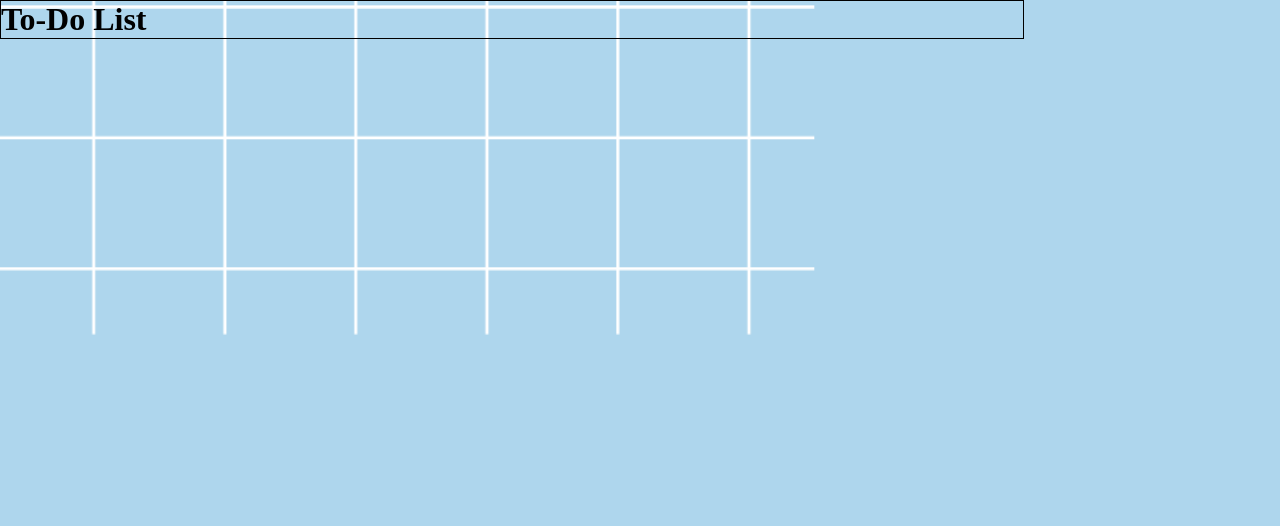
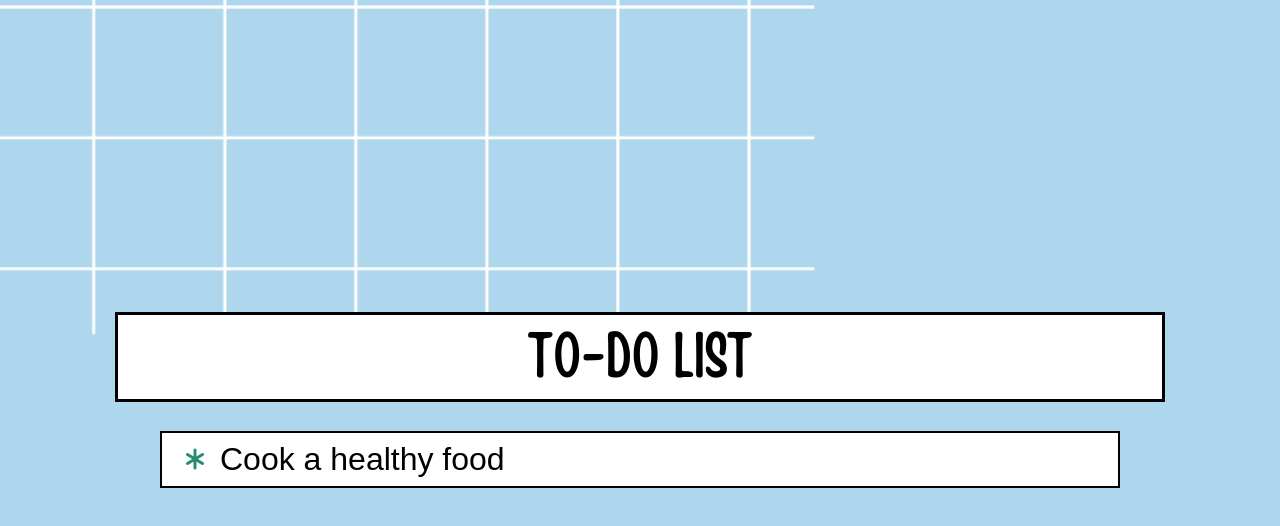
Before and after one commit to RheaP911/todo_list, a website: page index.html in a window 1280 px wide. Drawn offline with Linux system fonts and the light colour scheme.

Commit message:
added tasks section

```diff
--- a/index.html
+++ b/index.html
@@ -1,20 +1,33 @@
 <!DOCTYPE html>
 <html lang="en">
+
 <head>
     <meta charset="UTF-8">
     <meta name="viewport" content="width=device-width, initial-scale=1.0">
     <title>To Do List</title>
     <link rel="stylesheet" href="/dist/output.css">
+
+    <link rel="stylesheet" href="https://cdnjs.cloudflare.com/ajax/libs/font-awesome/6.4.2/css/all.min.css">
 </head>
+
 <body class="w-screen h-screen bg-cover bg-center">
-    <main>
-        <div class="w-[80%] h-fit border border-black">
-            <h1>To-Do List</h1>
+    <main class=" w-full h-full flex justify-center items-center">
+        <div class="w-full h-full flex flex-col justify-center items-center">
+            <div class="w-[82%] h-fit mb-5 bg-white border border-3 border-black">
+                <h1 class="todo-text text-center uppercase font-light">To-Do List</h1>
+            </div>
+            <div id="tasks-section" class="w-full h-fit flex flex-col justify-center items-center">
+                <div class="w-[75%] h-fit px-2 py-3 mt-4 gap-1 flex justify-start items-center  bg-white border border-2 border-black font-maely">
+                    <i class="fa-solid fa-asterisk text-xl font-light text-teal"></i>
+                    <h2 class="text-3xl font-light">Cook a healthy food</h2>
+                </div>
+            </div>
+            <div>
+
+            </div>
         </div>
-        <div></div>
-        <div>
 
-        </div>
     </main>
 </body>
+
 </html>
--- a/src/input.css
+++ b/src/input.css
@@ -1,6 +1,16 @@
 @tailwind base;
 @tailwind components;
 @tailwind utilities;
+
+@font-face {
+    font-family: Handy_Casual;
+    src: url(/resources/font/HandyCasual.ttf);
+}
+
+@font-face {
+    font-family: Maely;
+    src: url(/resources/font/Maely.ttf);
+}
 
 *{
     margin: 0;
@@ -8,6 +18,63 @@
     box-sizing: border-box;
 }
 
+/* Padding */
+.px-2 {
+    padding-top: 0.5rem;
+    padding-bottom: 0.5rem;
+}
+.py-3 {
+    padding-left: 1.5rem;
+    padding-right: 1.5rem;
+}
+
+/* Gap */
+.gap-1 {
+    gap: 1rem;
+}
+
+/* Font Size */
+.text-xl {
+    font-size: 1.5rem;
+}
+.text-3xl {
+    font-size: 2rem;
+}
+
+/* Font Weight */
+.font-light {
+    font-weight: 400;
+}
+
+/* Background */
+.bg-white {
+    background-color: #ffffff;
+}
+
+/* Margin */
+.mt-4 {
+
+}
+.mb-5 {
+    margin-bottom: 1.8rem;
+}
+
+/* Fonts */
+.font-maely {
+    font-family: 'Maely', sans-serif;
+}
+
+/* Colors */
+.text-teal {
+    color: #288c70;
+}
+
 body {
     background: url(/resources/bg.png);
 }
+
+.todo-text {
+    font-size: 4rem;
+    font-family: 'Handy_Casual', serif;
+    background: #fff;
+}
```
Also changed, not shown: dist/output.css, resources/font/HandyCasual.ttf (added), resources/font/Maely.ttf (added), 1 other file.
